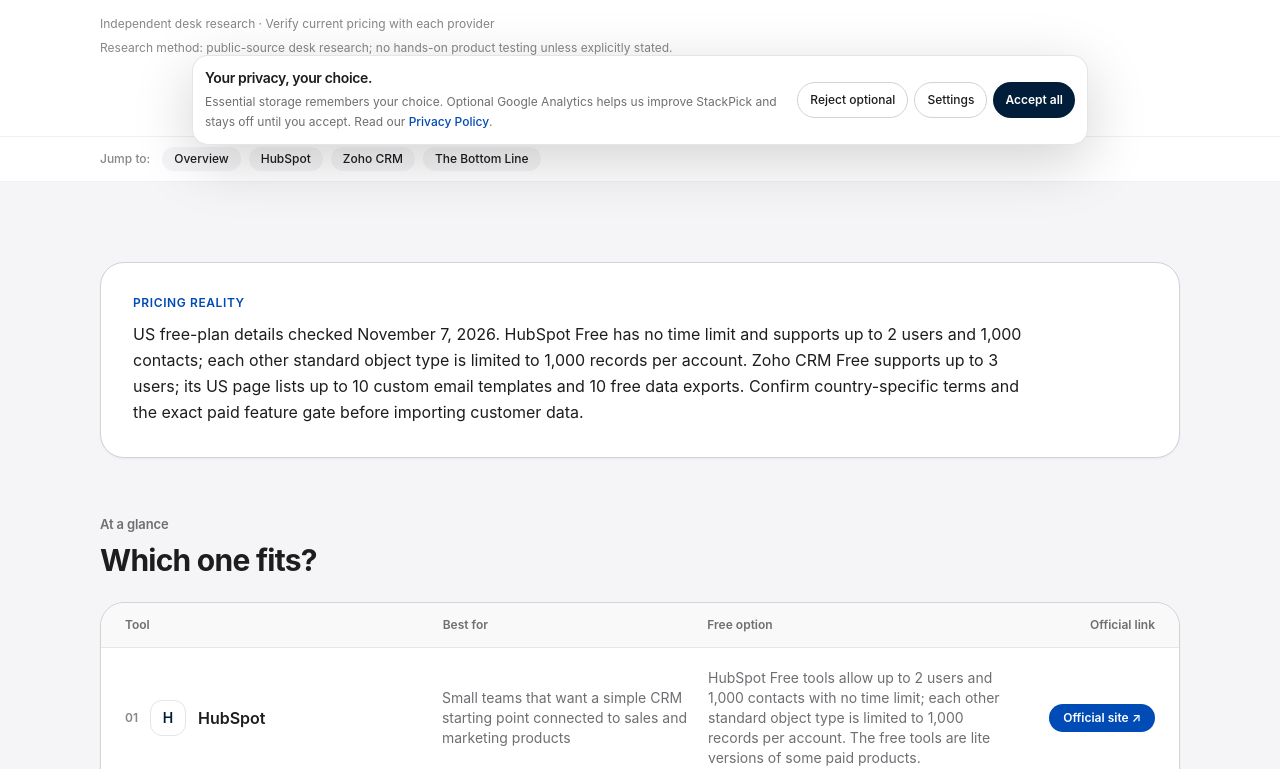
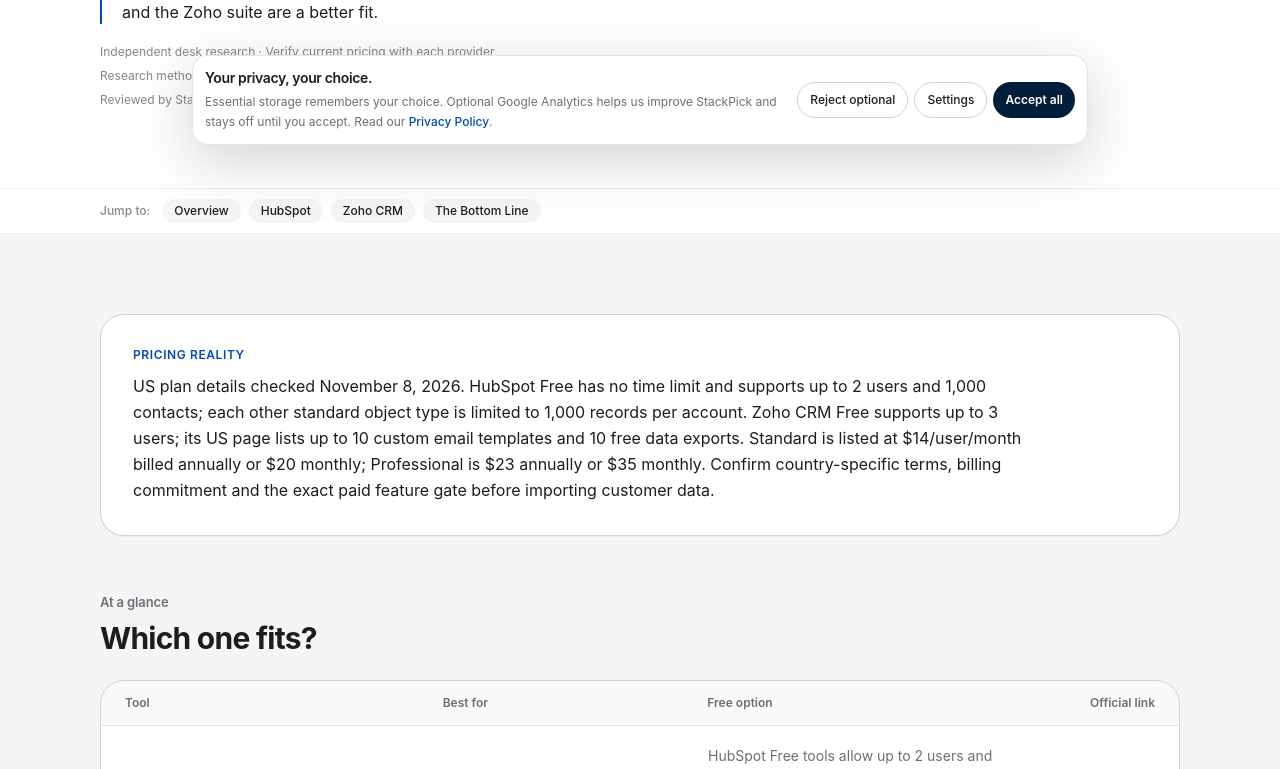
Before and after one commit to LinukaBandara/StackPick, a Next.js app: page /best/hubspot-vs-zoho-crm in a window 1280 px wide. Shown: the part 631-1400 px from the top of the page. Built offline with nearby package versions, Linux system fonts and the light colour scheme; no server answers.

Commit message:
content: refresh CRM comparison plan details

```diff
--- a/app/best/hubspot-vs-zoho-crm/page.tsx
+++ b/app/best/hubspot-vs-zoho-crm/page.tsx
@@ -12,9 +12,10 @@ export default function Page() {
     <ComparisonArticle
       title="HubSpot vs Zoho CRM"
       slug="hubspot-vs-zoho-crm"
-      intro="For a very small team, the free-plan comparison is concrete: HubSpot allows 2 users and 1,000 contacts, while Zoho CRM Free supports up to 3 users and includes limited workflow automation. HubSpot offers a broader connected product ecosystem; Zoho CRM gives teams more configuration choices. US plan details checked November 7, 2026."
+      reviewedOn="2026-11-08"
+      intro="For a very small team, the free-plan comparison is concrete: HubSpot allows 2 users and 1,000 contacts, while Zoho CRM Free supports up to 3 users and includes limited workflow automation. HubSpot offers a broader connected product ecosystem; Zoho CRM gives teams more configuration choices. US plan details checked November 8, 2026."
       quickAnswer="HubSpot Free suits up to 2 users and 1,000 contacts; each other standard object type is limited to 1,000 records per account. Zoho CRM Free supports up to 3 users and has its own edition limits. Choose HubSpot for a broader connected ecosystem, or Zoho when configurable CRM workflows and the Zoho suite are a better fit."
-      pricingNote="US free-plan details checked November 7, 2026. HubSpot Free has no time limit and supports up to 2 users and 1,000 contacts; each other standard object type is limited to 1,000 records per account. Zoho CRM Free supports up to 3 users; its US page lists up to 10 custom email templates and 10 free data exports. Confirm country-specific terms and the exact paid feature gate before importing customer data."
+      pricingNote="US plan details checked November 8, 2026. HubSpot Free has no time limit and supports up to 2 users and 1,000 contacts; each other standard object type is limited to 1,000 records per account. Zoho CRM Free supports up to 3 users; its US page lists up to 10 custom email templates and 10 free data exports. Standard is listed at $14/user/month billed annually or $20 monthly; Professional is $23 annually or $35 monthly. Confirm country-specific terms, billing commitment and the exact paid feature gate before importing customer data."
       tools={[
         { name: "HubSpot", bestFor: "Small teams that want a simple CRM starting point connected to sales and marketing products", freeOption: "HubSpot Free tools allow up to 2 users and 1,000 contacts with no time limit; each other standard object type is limited to 1,000 records per account. The free tools are lite versions of some paid products.", tradeoff: "A third user or more than 1,000 contacts means evaluating a paid product. Advanced automation or bundled marketing/service features can change the total cost, so verify the exact tier for the process you need.", url: "https://www.hubspot.com/pricing/crm" },
         { name: "Zoho CRM", bestFor: "Small teams that need configurable records and are willing to own CRM setup", freeOption: "Zoho CRM Free supports up to 3 users. Its US pricing page lists workflow automation, reminders, standard reports and mobile apps, with limits including up to 10 custom email templates and 10 free data exports.", tradeoff: "The free edition is capped and the wider Zoho suite can involve separate product plans. Assign someone to manage fields, automations, data quality and integrations before adopting a more configurable setup.", url: "https://www.zoho.com/en-us/crm/zohocrm-pricing.html" },
@@ -46,7 +47,7 @@ export default function Page() {
             </table>
           </div>
           <h3 className="mt-12 text-2xl font-semibold tracking-tight">Official plan sources checked</h3>
-          <p className="mt-4 max-w-3xl text-base leading-7 text-[#6e6e73]">US plan pages checked November 7, 2026. This is a desk-based comparison, not a hands-on product test. Free-tier limits and features can change; check the live pages before migrating customer data.</p>
+          <p className="mt-4 max-w-3xl text-base leading-7 text-[#6e6e73]">US plan pages checked November 8, 2026. This is a desk-based comparison, not a hands-on product test. Free-tier limits and features can change; check the live pages before migrating customer data.</p>
           <ul className="mt-5 max-w-3xl list-disc space-y-3 pl-6 text-sm leading-6 text-[#6e6e73]">
             <li><a className="underline underline-offset-4" href="https://www.hubspot.com/pricing/crm" target="_blank" rel="noreferrer">HubSpot official CRM pricing</a> — users, contacts and free-tool limitations.</li>
             <li><a className="underline underline-offset-4" href="https://www.zoho.com/en-us/crm/zohocrm-pricing.html" target="_blank" rel="noreferrer">Zoho CRM US pricing and edition limits</a> — features included in the free edition.</li>
```
